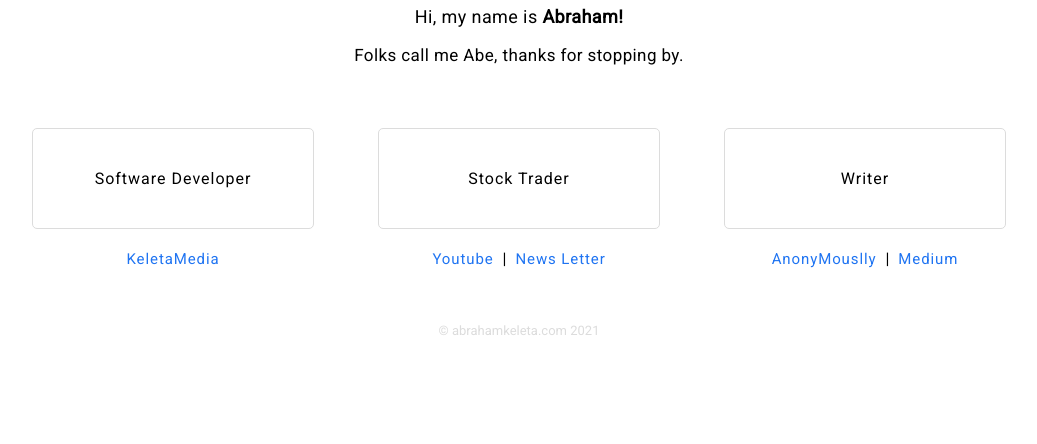
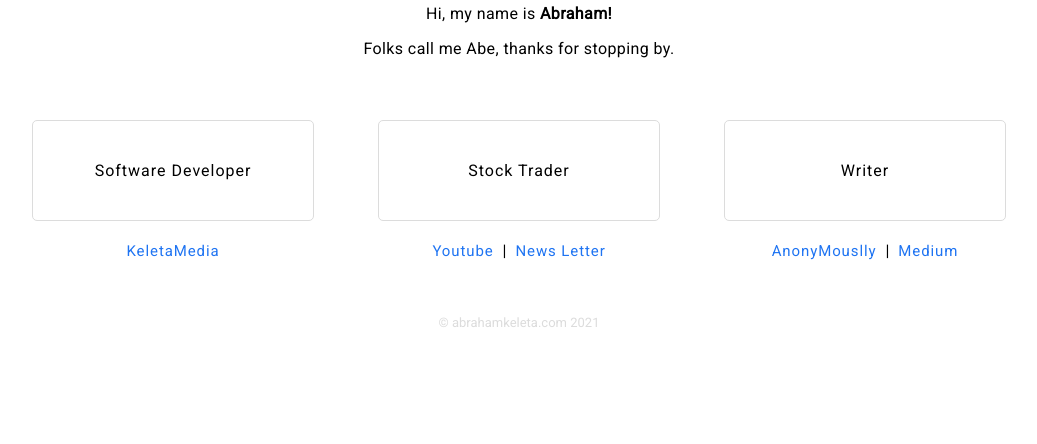
Before and after one commit to AbrahamKeleta/abrahamkeleta.com, a plain HTML site: page index.html in a window 1280 px wide. Shown: the part 356-800 px from the top of the page, without its empty margins (121-1158 px from the left). Drawn offline with Linux system fonts and the light colour scheme.

Commit message:
updated text size for name

```diff
--- a/styles.css
+++ b/styles.css
@@ -25,7 +25,6 @@ body {
 
 .intro {
     letter-spacing: .4px;
-    font-size: 18px;
 }
 
 .bold {
@@ -34,7 +33,6 @@ body {
 
 .more-details {
     letter-spacing: .4px;
-    font-size: 17px;
 }
 
 .body {
```
